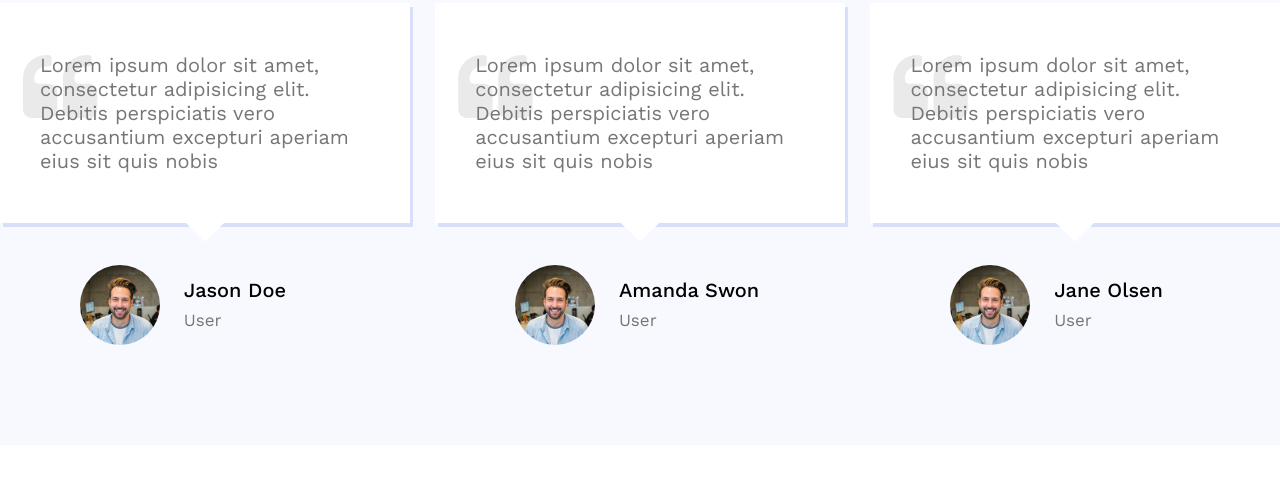
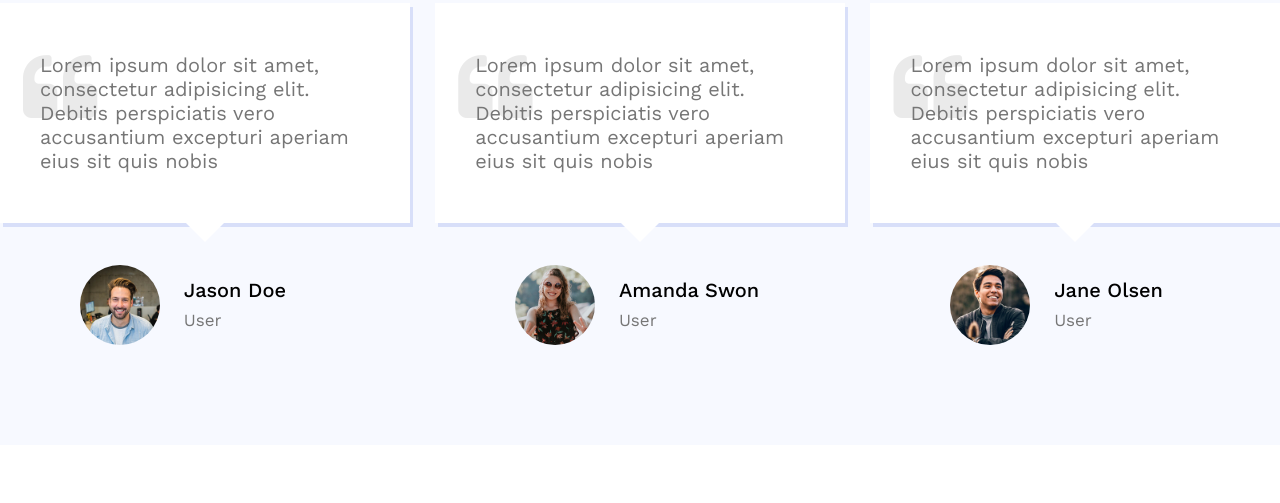
Before and after one commit to ashikdas/AppAMP, a plain HTML site: page index.html in a window 1280 px wide. Shown: the part 5494-5997 px from the top of the page. Drawn offline with nearby package versions, Linux system fonts and the light colour scheme.

Commit message:
End of the Project

```diff
--- a/index.html
+++ b/index.html
@@ -318,7 +318,7 @@
                             Lorem ipsum dolor sit amet, consectetur adipisicing elit. Debitis perspiciatis vero accusantium excepturi aperiam eius sit quis nobis</p>
                     </div>
                     <div class="t-user-img clear">
-                        <img src="img/face1.jpg" alt="">
+                        <img src="img/face2.jpg" alt="">
                         <div class="t-user-bio">
                             <h4>Amanda Swon</h4>
                             <span>User</span>
@@ -331,7 +331,7 @@
                             Lorem ipsum dolor sit amet, consectetur adipisicing elit. Debitis perspiciatis vero accusantium excepturi aperiam eius sit quis nobis</p>
                     </div>
                     <div class="t-user-img clear">
-                        <img src="img/face1.jpg" alt="">
+                        <img src="img/face3.jpg" alt="">
                         <div class="t-user-bio">
                             <h4>Jane Olsen</h4>
                             <span>User</span>
--- a/style.css
+++ b/style.css
@@ -115,6 +115,9 @@ body,h1,h2,h3,h4,h5,p,a,span{
     transition: .4s;
     transform: scaleY(0);
     transform-origin: top center;
+}
+.primary-menu ul li ul li{
+    display: block;
 }
 .primary-menu ul li:hover ul{
     opacity: 1;
```
